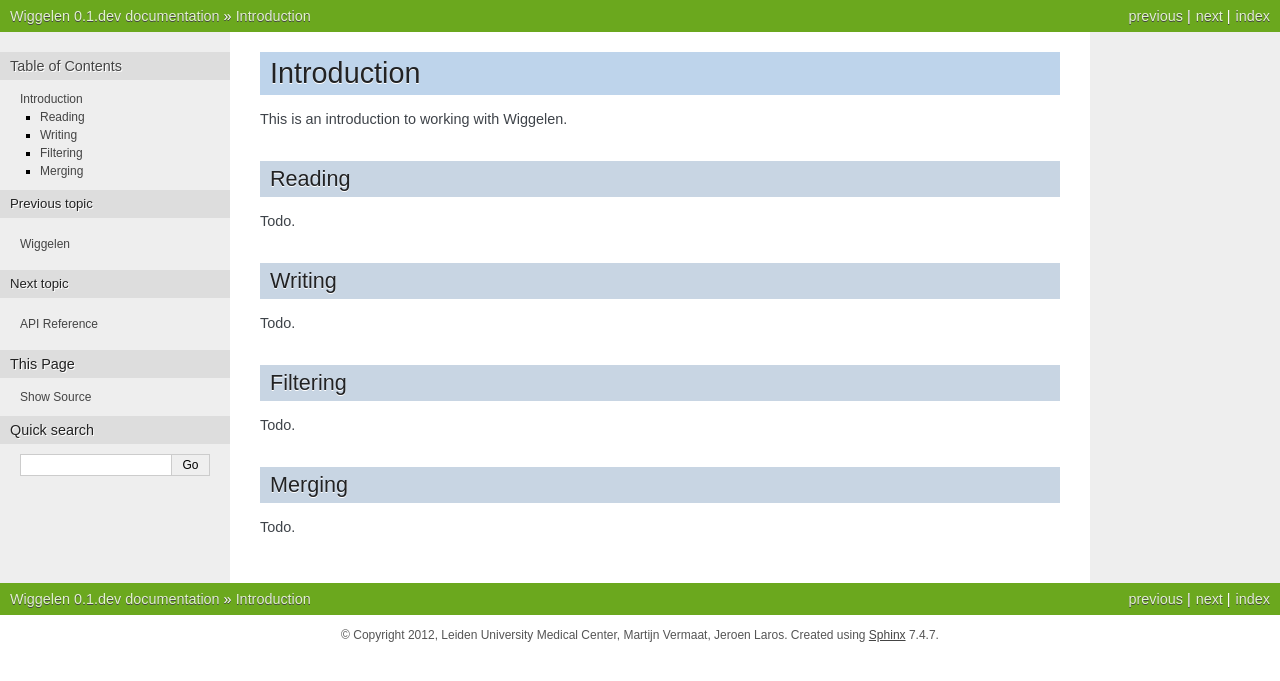
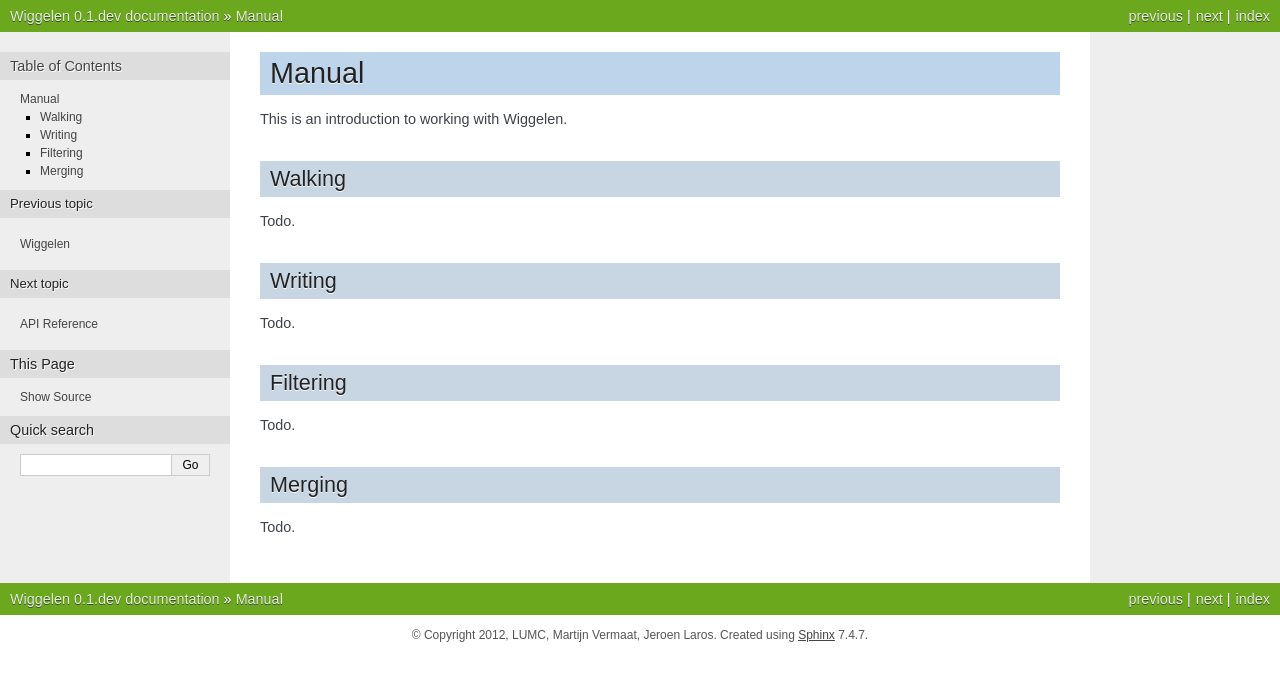
Before and after one commit to martijnvermaat/wiggelen, a Sphinx documentation site: the page built from doc/manual.rst, in a window 1280 px wide. Shown: the top 681 px of the page. Built offline with Sphinx 7.4.7, drawn with Linux system fonts in a browser that asks for light colours.

Commit message:
Small doc update

```diff
--- a/doc/conf.py
+++ b/doc/conf.py
@@ -17,6 +17,8 @@ import sys, os
 # add these directories to sys.path here. If the directory is relative to the
 # documentation root, use os.path.abspath to make it absolute, like shown here.
 sys.path.insert(0, os.path.abspath('..'))
+
+import wiggelen
 
 # -- General configuration -----------------------------------------------------
 
@@ -44,16 +46,16 @@ master_doc = 'index'
 
 # General information about the project.
 project = u'Wiggelen'
-copyright = u'2012, Leiden University Medical Center, Martijn Vermaat, Jeroen Laros'
+copyright = u'2012, %s' % wiggelen.__author__
 
 # The version info for the project you're documenting, acts as replacement for
 # |version| and |release|, also used in various other places throughout the
 # built documents.
 #
 # The short X.Y version.
-version = '0.1.dev'
+version = '.'.join(wiggelen.__version__.split('.')[:2])
 # The full version, including alpha/beta/rc tags.
-release = '0.1.dev'
+release = wiggelen.__version__
 
 # The language for content autogenerated by Sphinx. Refer to documentation
 # for a list of supported languages.
--- a/doc/index.rst
+++ b/doc/index.rst
@@ -8,7 +8,7 @@ Working with wiggle tracks in Python.
 .. toctree::
    :maxdepth: 2
 
-   intro
+   manual
    api
 
 
--- a/doc/intro.rst
+++ b/doc/manual.rst
@@ -1,10 +1,10 @@
-Introduction
-============
+Manual
+======
 
 This is an introduction to working with Wiggelen.
 
 
-Reading
+Walking
 -------
 
 Todo.
--- a/wiggelen/__init__.py
+++ b/wiggelen/__init__.py
@@ -36,6 +36,6 @@ __version_info__ = ('0', '1', 'dev')
 
 
 __version__ = '.'.join(__version_info__)
-__author__ = 'Martijn Vermaat and Jeroen Laros'
+__author__ = 'LUMC, Martijn Vermaat, Jeroen Laros'
 __contact__ = 'm.vermaat.hg@lumc.nl'
 __homepage__ = 'http://www.humgen.nl'
```
Also changed, not shown: 1 other file.
